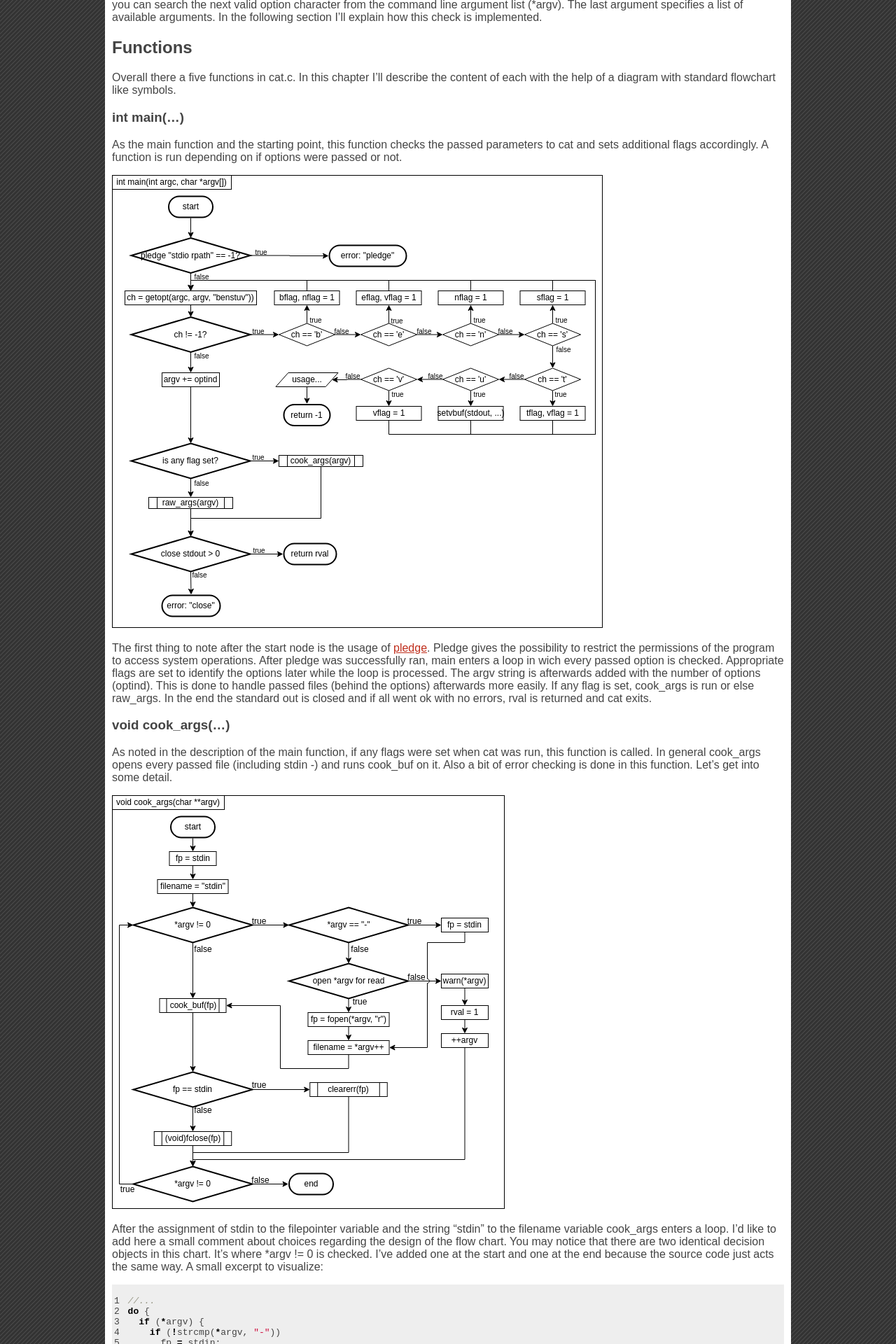
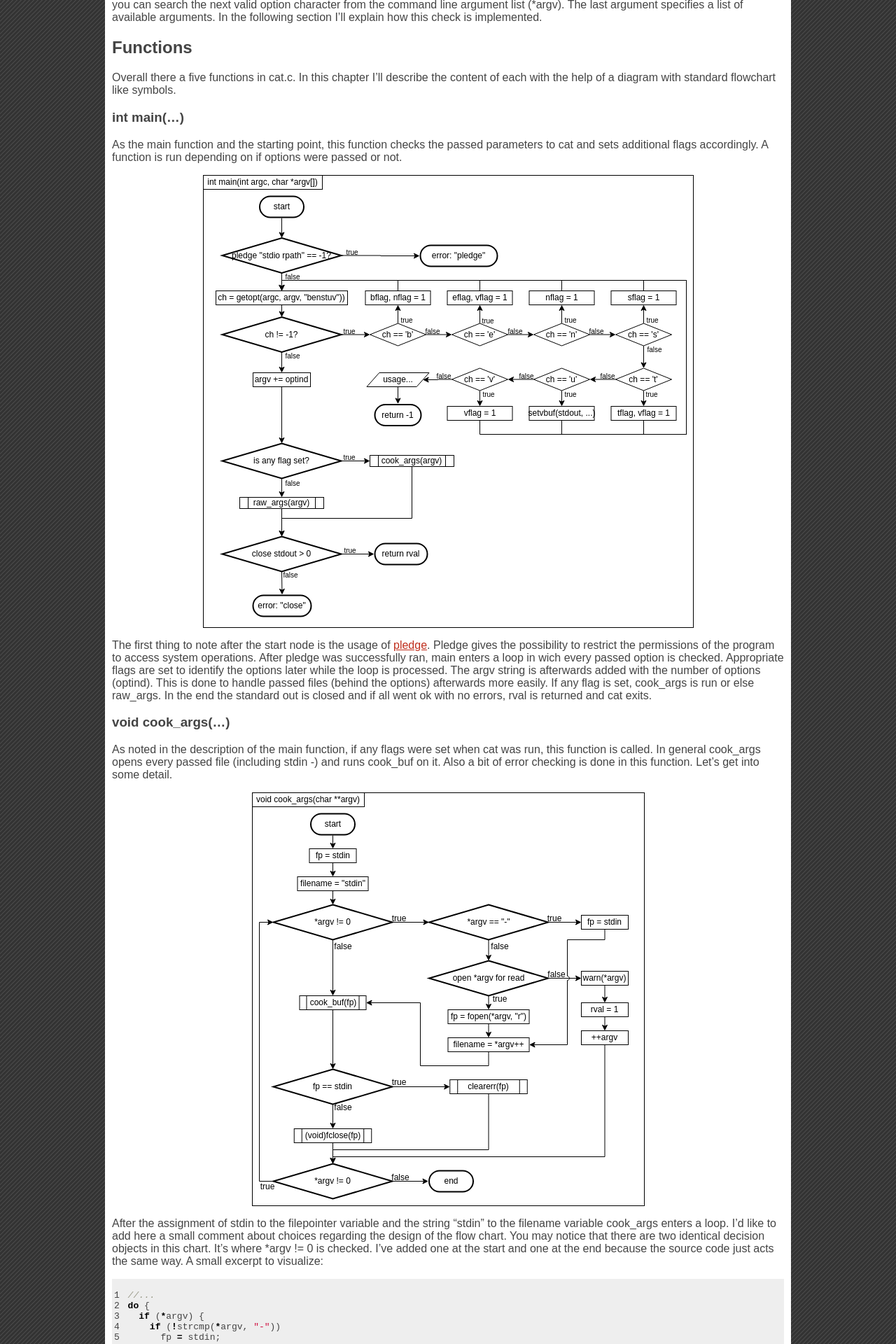
Before and after one commit to 1dollarsteak/1dollarsteak.github.io, a Jekyll site: the page built from _posts/2020-04-29-OpenBSD cat.c.md, in a window 1280 px wide. Shown: the part 4001-5921 px from the top of the page at 70% size. Built offline with Jekyll 4.4.1, drawn with Linux system fonts in a browser that asks for light colours.

Commit message:
Add svg center argument (hack)

```diff
--- a/_sass/main.scss
+++ b/_sass/main.scss
@@ -96,6 +96,11 @@ hr {
   color: #fff;
 }
 
+img[src*='#center'] {
+  display: block;
+  margin: auto;
+}
+
 pre {
   white-space: pre-wrap;
 }
```
